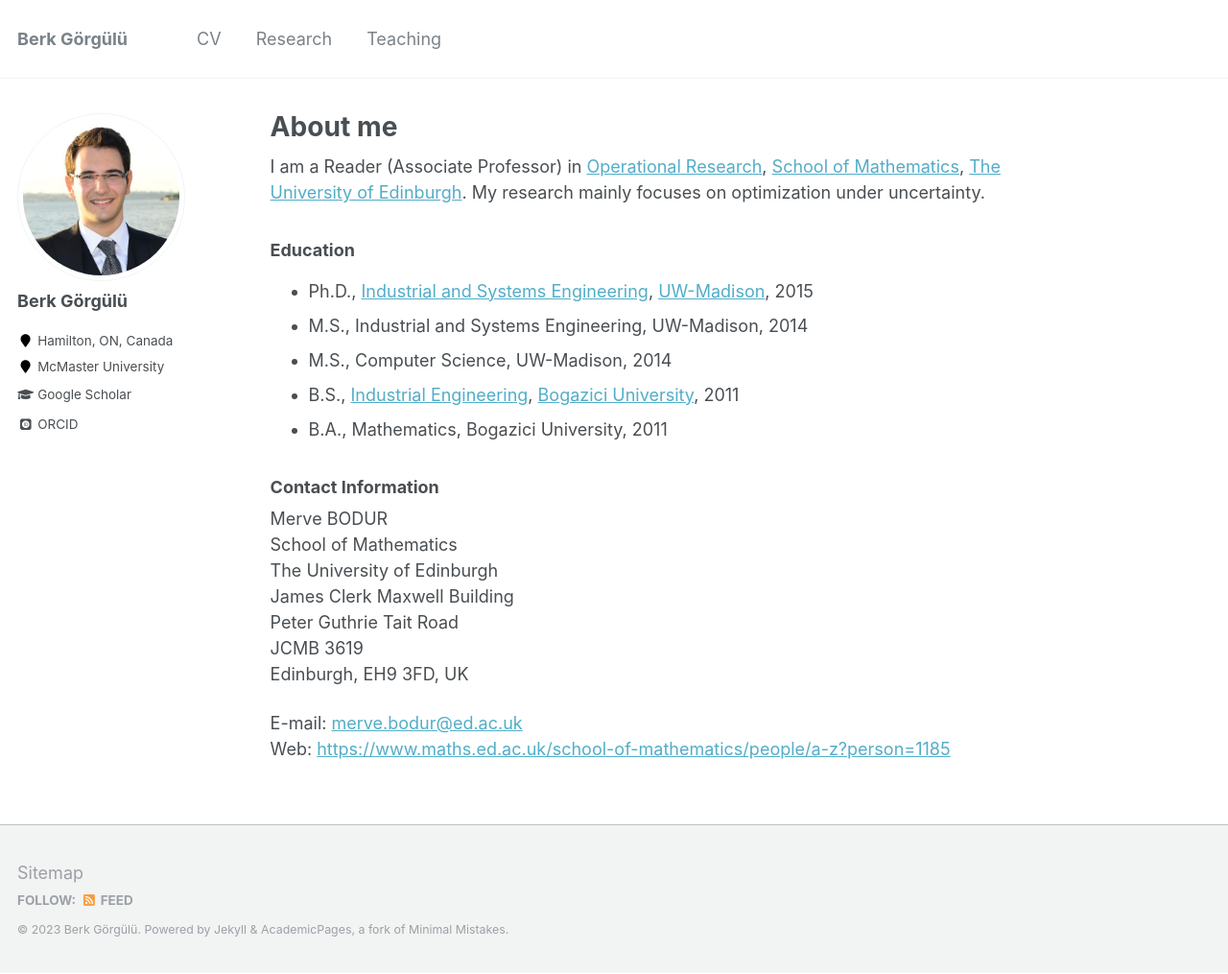
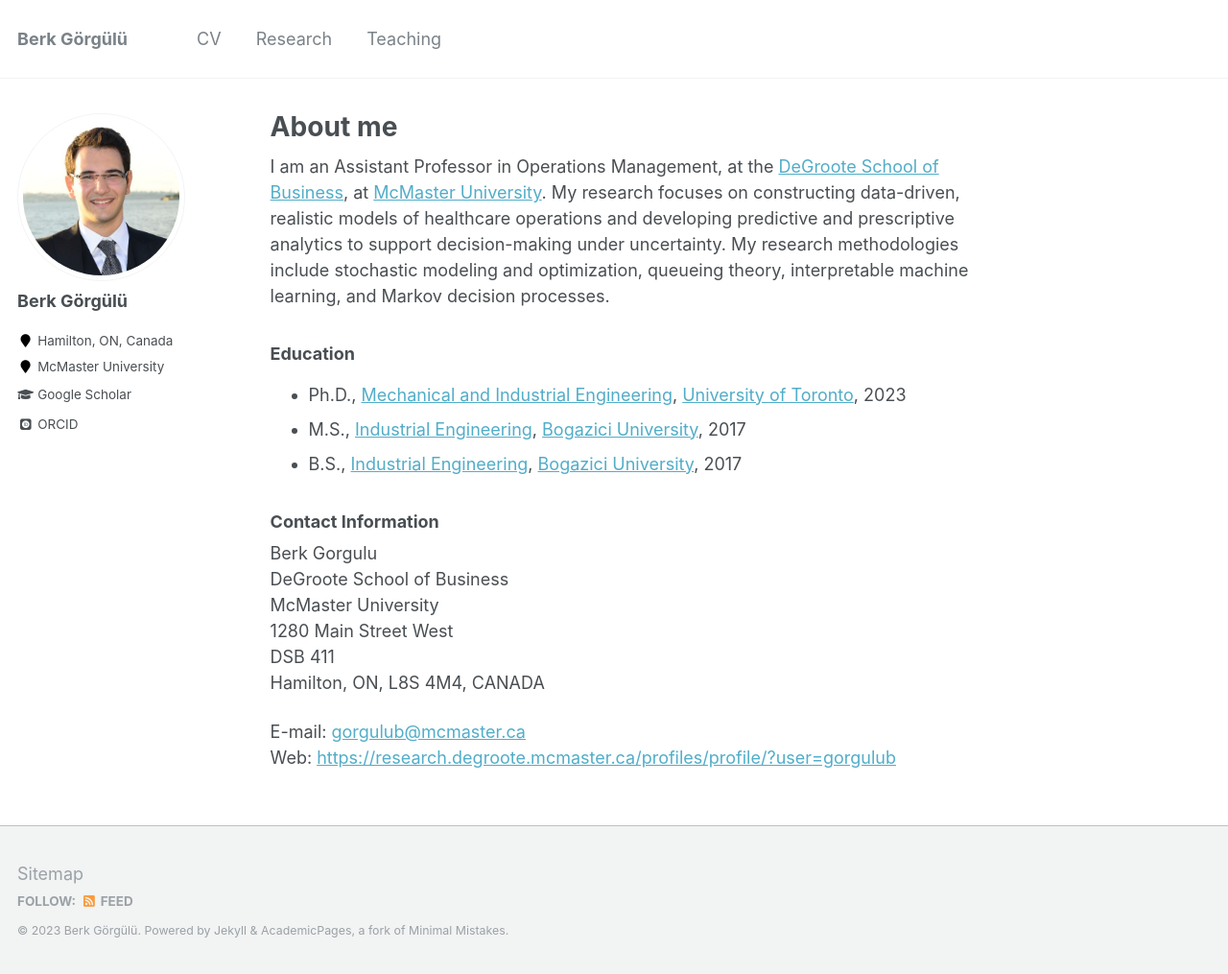
Before and after one commit to gorguluberk/gorguluberk.github.io, a Jekyll site: the page built from _pages/about.md, in a window 1280 px wide and 1015 px high. Shown: the whole window at 96% size. Built offline with Jekyll 4.4.1, drawn with Linux system fonts in a browser that asks for light colours; some web fonts are replaced.

Commit message:
Update about.md

```diff
--- a/_pages/about.md
+++ b/_pages/about.md
@@ -7,23 +7,20 @@ redirect_from:
   - /about/
   - /about.html
 ---
-I am a Reader (Associate Professor) in [Operational Research](https://www.maths.ed.ac.uk/school-of-mathematics/research/data-decisions/optimization-and-operational-research), [School of Mathematics](https://www.maths.ed.ac.uk/school-of-mathematics), [The University of Edinburgh](https://www.ed.ac.uk/). My research mainly focuses on optimization under uncertainty.
+I am an Assistant Professor in Operations Management, at the [DeGroote School of Business](https://www.degroote.mcmaster.ca/), at [McMaster University](https://www.mcmaster.ca/). My research focuses on constructing data-driven, realistic models of healthcare operations and developing predictive and prescriptive analytics to support decision-making under uncertainty. My research methodologies include stochastic modeling and optimization, queueing theory, interpretable machine learning, and Markov decision processes.
 
 ### Education
-- Ph.D., [Industrial and Systems Engineering](https://engineering.wisc.edu/departments/industrial-systems-engineering/), [UW-Madison](https://www.wisc.edu/), 2015
-- M.S., Industrial and Systems Engineering, UW-Madison, 2014
-- M.S., Computer Science, UW-Madison, 2014
-- B.S., [Industrial Engineering](https://ie.boun.edu.tr/), [Bogazici University](https://www.boun.edu.tr/en_US), 2011
-- B.A., Mathematics, Bogazici University, 2011
+- Ph.D., [Mechanical and Industrial Engineering](https://www.mie.utoronto.ca/), [University of Toronto](https://www.utoronto.ca/), 2023
+- M.S., [Industrial Engineering](https://ie.boun.edu.tr/), [Bogazici University](https://www.boun.edu.tr/en_US), 2017
+- B.S., [Industrial Engineering](https://ie.boun.edu.tr/), [Bogazici University](https://www.boun.edu.tr/en_US), 2017
 
 ### Contact Information
-Merve BODUR\
-School of Mathematics\
-The University of Edinburgh\
-James Clerk Maxwell Building\
-Peter Guthrie Tait Road\
-JCMB 3619\
-Edinburgh, EH9 3FD, UK
+Berk Gorgulu\
+DeGroote School of Business\
+McMaster University\
+1280 Main Street West\
+DSB 411\
+Hamilton, ON, L8S 4M4, CANADA
 
-E-mail: [merve.bodur@ed.ac.uk](merve.bodur@ed.ac.uk)\
-Web: [https://www.maths.ed.ac.uk/school-of-mathematics/people/a-z?person=1185](https://www.maths.ed.ac.uk/school-of-mathematics/people/a-z?person=1185)
+E-mail: [gorgulub@mcmaster.ca](gorgulub@mcmaster.ca)\
+Web: [https://research.degroote.mcmaster.ca/profiles/profile/?user=gorgulub](https://research.degroote.mcmaster.ca/profiles/profile/?user=gorgulub)
```
